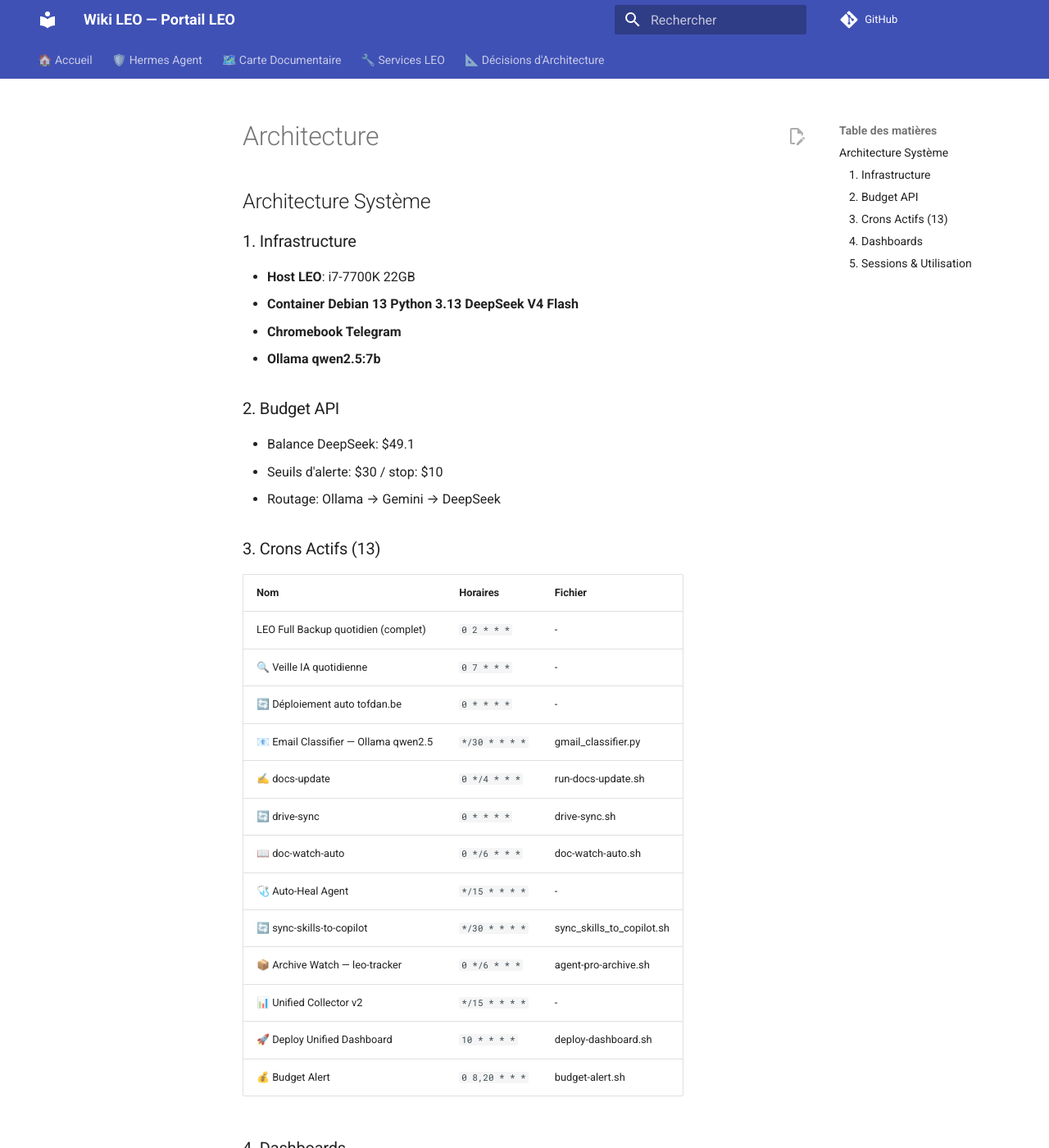
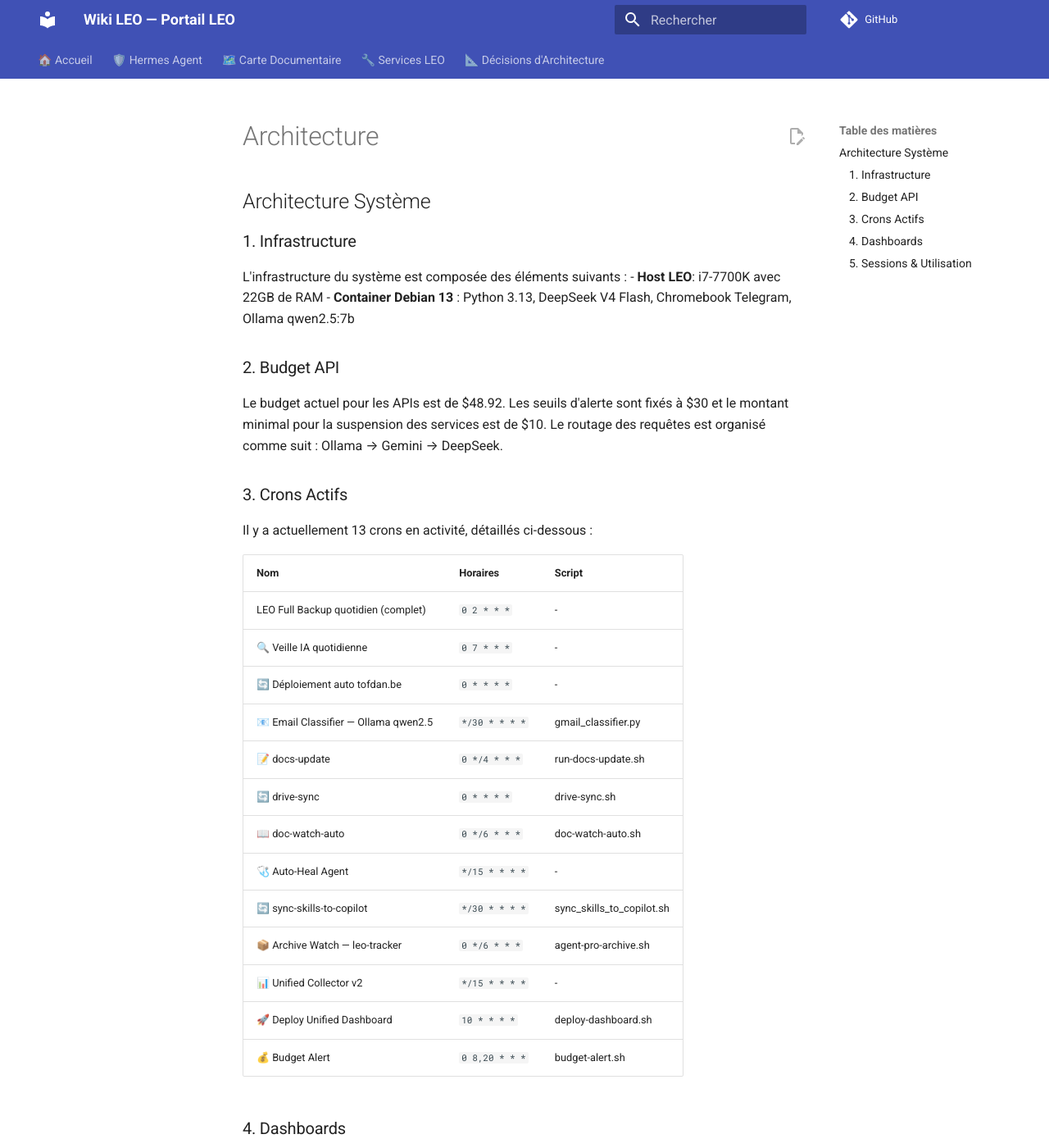
Before and after one commit to christophedanhier-hash/hermes-wiki, an MkDocs documentation site: the page built from docs/hermes/architecture.md, in a window 1280 px wide and 1400 px high. Shown: the whole window at 82% size. Built offline with MkDocs 1.6.1 and Material for MkDocs 9.7.7, drawn with Linux system fonts in a browser that asks for light colours; comment, search, counter and statistics services are not loaded; some of the changed text lies outside the part shown.

```diff
--- a/docs/hermes/architecture.md
+++ b/docs/hermes/architecture.md
@@ -1,24 +1,23 @@
 ## Architecture Système
 
 ### 1. Infrastructure
-- **Host LEO**: i7-7700K 22GB
-- **Container Debian 13 Python 3.13 DeepSeek V4 Flash**
-- **Chromebook Telegram**
-- **Ollama qwen2.5:7b**
+L'infrastructure du système est composée des éléments suivants :
+- **Host LEO**: i7-7700K avec 22GB de RAM
+- **Container Debian 13** : Python 3.13, DeepSeek V4 Flash, Chromebook Telegram, Ollama qwen2.5:7b
 
 ### 2. Budget API
-- Balance DeepSeek: $49.1
-- Seuils d'alerte: $30 / stop: $10
-- Routage: Ollama → Gemini → DeepSeek
+Le budget actuel pour les APIs est de $48.92. Les seuils d'alerte sont fixés à $30 et le montant minimal pour la suspension des services est de $10. Le routage des requêtes est organisé comme suit : Ollama → Gemini → DeepSeek.
 
-### 3. Crons Actifs (13)
-| **Nom** | **Horaires** | **Fichier** |
+### 3. Crons Actifs
+Il y a actuellement 13 crons en activité, détaillés ci-dessous :
+
+| **Nom** | **Horaires** | **Script** |
 | --- | --- | --- |
 | LEO Full Backup quotidien (complet) | `0 2 * * *` | - |
 | 🔍 Veille IA quotidienne | `0 7 * * *` | - |
 | 🔄 Déploiement auto tofdan.be | `0 * * * *` | - |
 | 📧 Email Classifier — Ollama qwen2.5 | `*/30 * * * *` | gmail_classifier.py |
-| ✍️ docs-update | `0 */4 * * *` | run-docs-update.sh |
+| 📝 docs-update | `0 */4 * * *` | run-docs-update.sh |
 | 🔄 drive-sync | `0 * * * *` | drive-sync.sh |
 | 📖 doc-watch-auto | `0 */6 * * *` | doc-watch-auto.sh |
 | 🩺 Auto-Heal Agent | `*/15 * * * *` | - |
@@ -29,13 +28,21 @@
 | 💰 Budget Alert | `0 8,20 * * *` | budget-alert.sh |
 
 ### 4. Dashboards
+Les dashboards actuellement disponibles sont les suivants :
 - crons
 - github
 - machines
 - wiki
 
 ### 5. Sessions & Utilisation
-- **Total sessions**: 924
-- **Total messages**: 16866
-- **Telegram**: 11 sessions
-- **Database size**: 122.2 MB
+Le système a enregistré un total de 961 sessions et 17153 messages. Les détails des utilisations sont comme suit :
+
+- **Total sessions**: 961
+- **Total messages**: 17153
+- **Sessions Telegram**: 11
+
+La taille totale de la base de données est de 124.2 MB.
+
+---
+
+Cela couvre les principaux aspects de l'architecture système actuelle, y compris l'infrastructure, le budget API, les crons en activité, les dashboards et les sessions d'utilisation.
```
Also changed, not shown: docs/hermes/changelog.md (+11 -4 lines).
